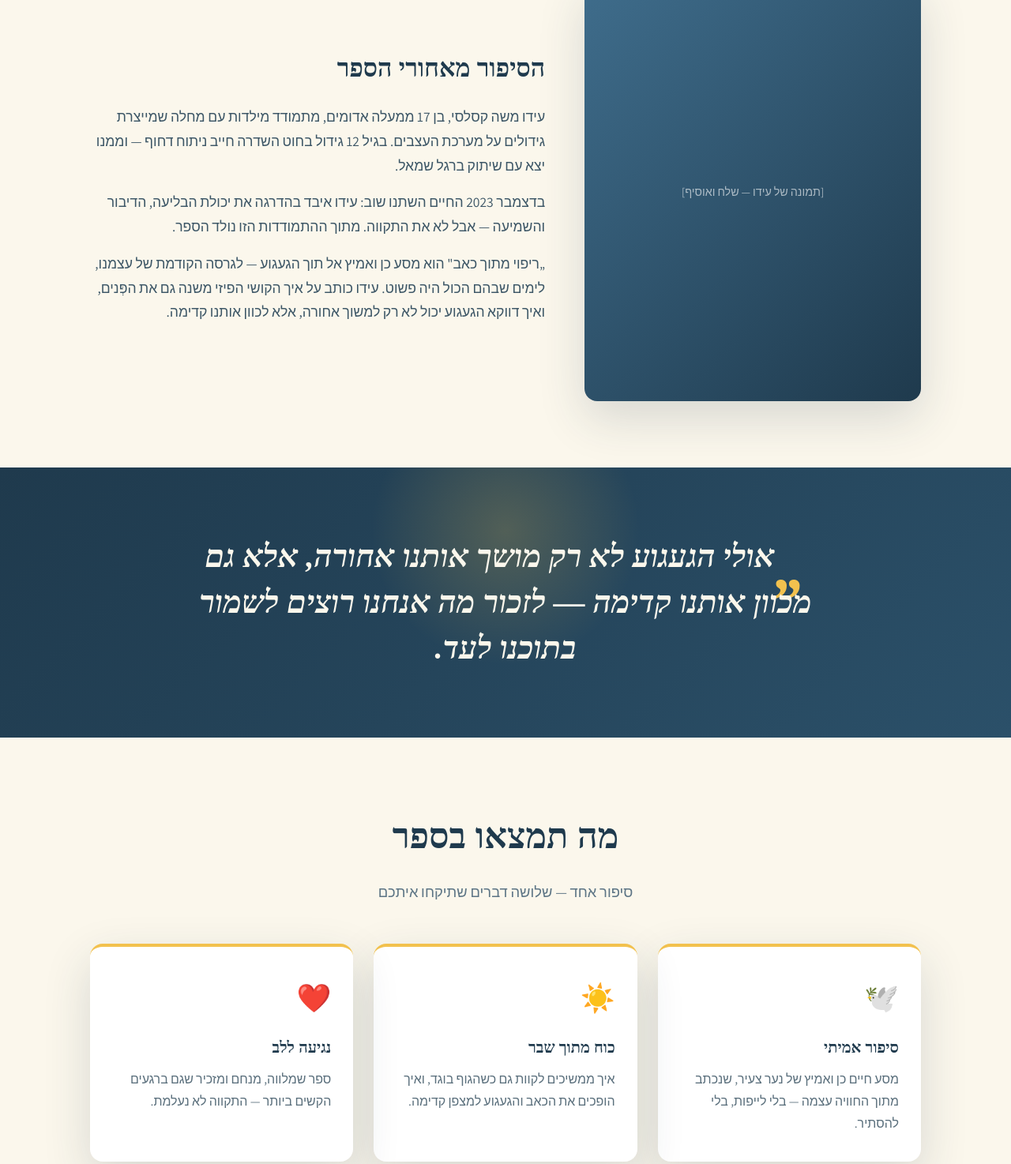
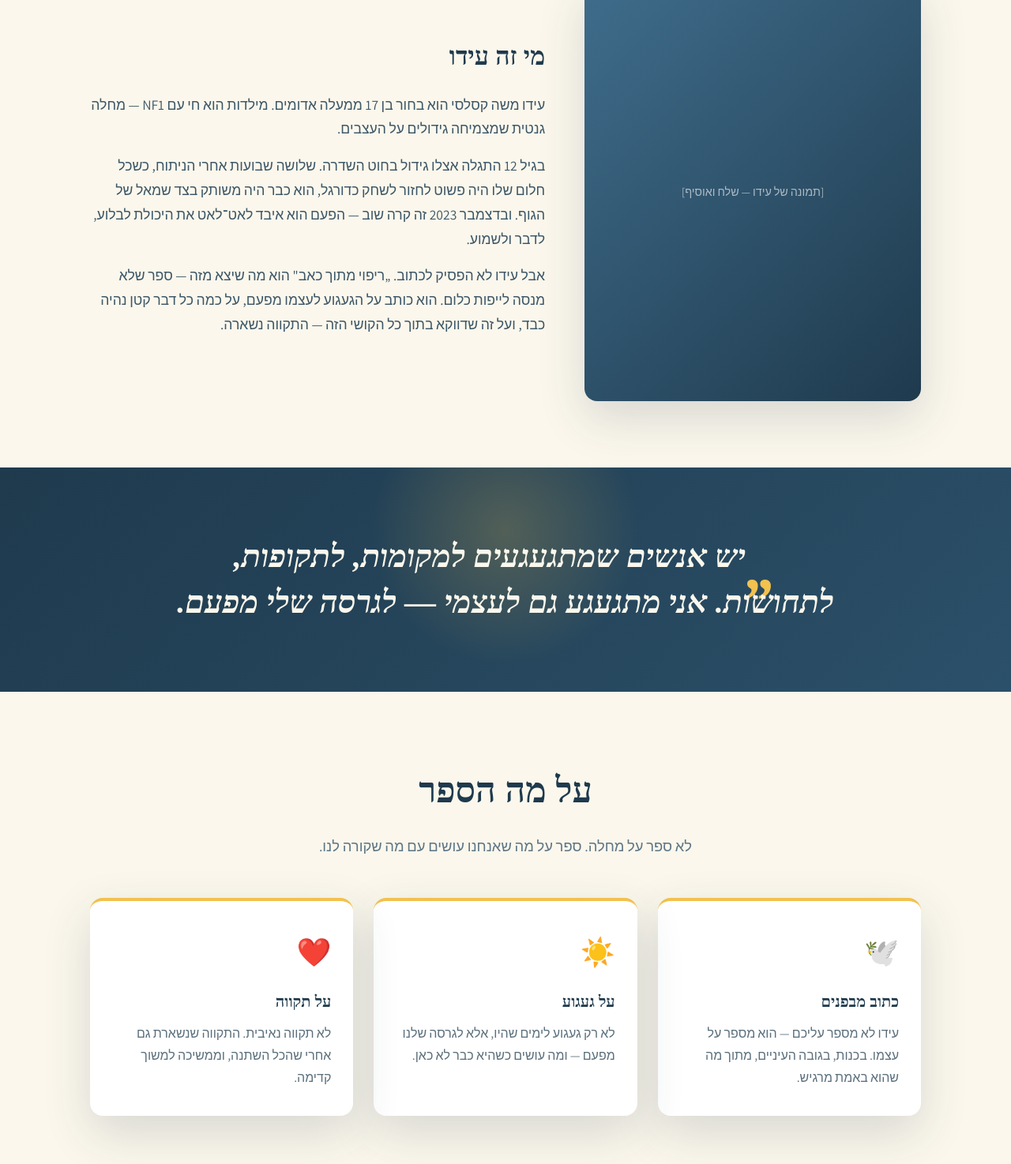
Before and after one commit to DaelShloush/ripuy-mitoch-book, a plain HTML site: page index.html in a window 1280 px wide. Shown: the part 860-2334 px from the top of the page at 79% size. Drawn offline with Linux system fonts and the light colour scheme; a web font is replaced by a local one.

Commit message:
שכתוב טקסטים לשפה אנושית + מידע אמיתי על עידו (NF1, כדורגל, גיל 12)

```diff
--- a/index.html
+++ b/index.html
@@ -130,7 +130,7 @@
     <div data-anim>
       <span class="eyebrow">ספר ביכורים · עידו משה קסלסי</span>
       <h1>ריפוי<span class="accent">מתוך כאב</span></h1>
-      <p class="lead">סיפורו האמיתי של נער בן 17 שאיבד את מה שנחשב מובן מאליו — ומצא בתוך הכאב את הכוח, הגעגוע והתקווה. ספר שנוגע בלב ומזכיר לנו מה באמת חשוב.</p>
+      <p class="lead">בגיל 12 עידו איבד את היכולת ללכת. בגיל 16 גם את היכולת לדבר, לשמוע ולבלוע. בגיל 17 הוא כתב ספר. זה הסיפור שלו — על מה שנשאר כשהכל משתנה, ועל התקווה שלא הלכה לשום מקום.</p>
       <div class="hero-cta">
         <a class="btn" href="https://wa.me/972509969916?text=%D7%94%D7%99%D7%99%2C%20%D7%90%D7%A9%D7%9E%D7%97%20%D7%9C%D7%94%D7%96%D7%9E%D7%99%D7%9F%20%D7%90%D7%AA%20%D7%94%D7%A1%D7%A4%D7%A8%20%D7%A8%D7%99%D7%A4%D7%95%D7%99%20%D7%9E%D7%AA%D7%95%D7%9A%20%D7%9B%D7%90%D7%91" target="_blank" rel="noopener">
           <svg viewBox="0 0 24 24"><path d="M.057 24l1.687-6.163a11.867 11.867 0 01-1.587-5.945C.16 5.335 5.495 0 12.05 0a11.82 11.82 0 018.413 3.488 11.82 11.82 0 013.48 8.414c-.003 6.557-5.338 11.892-11.893 11.892a11.9 11.9 0 01-5.688-1.448L.057 24zm6.597-3.807c1.676.995 3.276 1.591 5.392 1.592 5.448 0 9.886-4.434 9.889-9.885.002-5.462-4.415-9.89-9.881-9.892-5.452 0-9.887 4.434-9.889 9.884a9.86 9.86 0 001.51 5.26l-.999 3.648 3.489-.607zm11.387-5.464c-.074-.124-.272-.198-.57-.347-.297-.149-1.758-.868-2.031-.967-.272-.099-.47-.149-.669.149-.198.297-.768.967-.941 1.165-.173.198-.347.223-.644.074-.297-.149-1.255-.462-2.39-1.475-.883-.788-1.48-1.761-1.653-2.059-.173-.297-.018-.458.13-.606.134-.133.297-.347.446-.521.151-.172.2-.296.3-.495.099-.198.05-.372-.025-.521-.075-.148-.669-1.611-.916-2.206-.242-.579-.487-.501-.669-.51l-.57-.01c-.198 0-.52.074-.792.372s-1.04 1.016-1.04 2.479 1.065 2.876 1.213 3.074c.149.198 2.095 3.2 5.076 4.487.709.306 1.263.489 1.694.626.712.226 1.36.194 1.872.118.571-.085 1.758-.719 2.006-1.413.248-.695.248-1.29.173-1.414z"/></svg>
@@ -152,10 +152,10 @@
   <div class="wrap about-grid">
     <div class="about-photo" data-anim>[תמונה של עידו — שלח ואוסיף]</div>
     <div class="about-text" data-anim>
-      <h2>הסיפור מאחורי הספר</h2>
-      <p>עידו משה קסלסי, בן 17 ממעלה אדומים, מתמודד מילדות עם מחלה שמייצרת גידולים על מערכת העצבים. בגיל 12 גידול בחוט השדרה חייב ניתוח דחוף — וממנו יצא עם שיתוק ברגל שמאל.</p>
-      <p>בדצמבר 2023 החיים השתנו שוב: עידו איבד בהדרגה את יכולת הבליעה, הדיבור והשמיעה — אבל לא את התקווה. מתוך ההתמודדות הזו נולד הספר.</p>
-      <p>„ריפוי מתוך כאב" הוא מסע כן ואמיץ אל תוך הגעגוע — לגרסה הקודמת של עצמנו, לימים שבהם הכול היה פשוט. עידו כותב על איך הקושי הפיזי משנה גם את הפְּנים, ואיך דווקא הגעגוע יכול לא רק למשוך אחורה, אלא לכוון אותנו קדימה.</p>
+      <h2>מי זה עידו</h2>
+      <p>עידו משה קסלסי הוא בחור בן 17 ממעלה אדומים. מילדות הוא חי עם NF1 — מחלה גנטית שמצמיחה גידולים על העצבים.</p>
+      <p>בגיל 12 התגלה אצלו גידול בחוט השדרה. שלושה שבועות אחרי הניתוח, כשכל חלום שלו היה פשוט לחזור לשחק כדורגל, הוא כבר היה משותק בצד שמאל של הגוף. ובדצמבר 2023 זה קרה שוב — הפעם הוא איבד לאט־לאט את היכולת לבלוע, לדבר ולשמוע.</p>
+      <p>אבל עידו לא הפסיק לכתוב. „ריפוי מתוך כאב" הוא מה שיצא מזה — ספר שלא מנסה לייפות כלום. הוא כותב על הגעגוע לעצמו מפעם, על כמה כל דבר קטן נהיה כבד, ועל זה שדווקא בתוך כל הקושי הזה — התקווה נשארה.</p>
     </div>
   </div>
 </section>
@@ -163,19 +163,19 @@
 <!-- QUOTE -->
 <section class="quote-band">
   <div class="wrap">
-    <p class="q" data-anim>אולי הגעגוע לא רק מושך אותנו אחורה, אלא גם מכוון אותנו קדימה — לזכור מה אנחנו רוצים לשמור בתוכנו לעד.</p>
+    <p class="q" data-anim>יש אנשים שמתגעגעים למקומות, לתקופות, לתחושות. אני מתגעגע גם לעצמי — לגרסה שלי מפעם.</p>
   </div>
 </section>
 
 <!-- WHAT'S INSIDE -->
 <section>
   <div class="wrap">
-    <h2 class="section-title" data-anim>מה תמצאו בספר</h2>
-    <p class="section-sub" data-anim>סיפור אחד — שלושה דברים שתיקחו איתכם</p>
+    <h2 class="section-title" data-anim>על מה הספר</h2>
+    <p class="section-sub" data-anim>לא ספר על מחלה. ספר על מה שאנחנו עושים עם מה שקורה לנו.</p>
     <div class="cards">
-      <div class="card" data-anim><div class="ic">🕊️</div><h3>סיפור אמיתי</h3><p>מסע חיים כן ואמיץ של נער צעיר, שנכתב מתוך החוויה עצמה — בלי לייפות, בלי להסתיר.</p></div>
-      <div class="card" data-anim><div class="ic">☀️</div><h3>כוח מתוך שבר</h3><p>איך ממשיכים לקוות גם כשהגוף בוגד, ואיך הופכים את הכאב והגעגוע למצפן קדימה.</p></div>
-      <div class="card" data-anim><div class="ic">❤️</div><h3>נגיעה ללב</h3><p>ספר שמלווה, מנחם ומזכיר שגם ברגעים הקשים ביותר — התקווה לא נעלמת.</p></div>
+      <div class="card" data-anim><div class="ic">🕊️</div><h3>כתוב מבפנים</h3><p>עידו לא מספר עליכם — הוא מספר על עצמו. בכנות, בגובה העיניים, מתוך מה שהוא באמת מרגיש.</p></div>
+      <div class="card" data-anim><div class="ic">☀️</div><h3>על געגוע</h3><p>לא רק געגוע לימים שהיו, אלא לגרסה שלנו מפעם — ומה עושים כשהיא כבר לא כאן.</p></div>
+      <div class="card" data-anim><div class="ic">❤️</div><h3>על תקווה</h3><p>לא תקווה נאיבית. התקווה שנשארת גם אחרי שהכל השתנה, וממשיכה למשוך קדימה.</p></div>
     </div>
   </div>
 </section>
@@ -183,9 +183,9 @@
 <!-- FINAL CTA -->
 <section class="final-cta" id="order">
   <div class="wrap">
-    <div class="price-tag" data-anim>📖 להזמנה מיידית · משלוח עד הבית</div>
-    <h2 data-anim>מוכנים להתחיל את המסע?</h2>
-    <p data-anim>הזמינו את „ריפוי מתוך כאב" עכשיו — בלחיצה אחת בוואטסאפ.</p>
+    <div class="price-tag" data-anim>📖 משלוח עד הבית</div>
+    <h2 data-anim>קחו חלק בסיפור של עידו</h2>
+    <p data-anim>להזמנת „ריפוי מתוך כאב" — שלחו הודעה בוואטסאפ, ועידו יחזור אליכם.</p>
     <a class="btn" data-anim href="https://wa.me/972509969916?text=%D7%94%D7%99%D7%99%2C%20%D7%90%D7%A9%D7%9E%D7%97%20%D7%9C%D7%94%D7%96%D7%9E%D7%99%D7%9F%20%D7%90%D7%AA%20%D7%94%D7%A1%D7%A4%D7%A8%20%D7%A8%D7%99%D7%A4%D7%95%D7%99%20%D7%9E%D7%AA%D7%95%D7%9A%20%D7%9B%D7%90%D7%91" target="_blank" rel="noopener">
       <svg viewBox="0 0 24 24"><path d="M.057 24l1.687-6.163a11.867 11.867 0 01-1.587-5.945C.16 5.335 5.495 0 12.05 0a11.82 11.82 0 018.413 3.488 11.82 11.82 0 013.48 8.414c-.003 6.557-5.338 11.892-11.893 11.892a11.9 11.9 0 01-5.688-1.448L.057 24zm6.597-3.807c1.676.995 3.276 1.591 5.392 1.592 5.448 0 9.886-4.434 9.889-9.885.002-5.462-4.415-9.89-9.881-9.892-5.452 0-9.887 4.434-9.889 9.884a9.86 9.86 0 001.51 5.26l-.999 3.648 3.489-.607zm11.387-5.464c-.074-.124-.272-.198-.57-.347-.297-.149-1.758-.868-2.031-.967-.272-.099-.47-.149-.669.149-.198.297-.768.967-.941 1.165-.173.198-.347.223-.644.074-.297-.149-1.255-.462-2.39-1.475-.883-.788-1.48-1.761-1.653-2.059-.173-.297-.018-.458.13-.606.134-.133.297-.347.446-.521.151-.172.2-.296.3-.495.099-.198.05-.372-.025-.521-.075-.148-.669-1.611-.916-2.206-.242-.579-.487-.501-.669-.51l-.57-.01c-.198 0-.52.074-.792.372s-1.04 1.016-1.04 2.479 1.065 2.876 1.213 3.074c.149.198 2.095 3.2 5.076 4.487.709.306 1.263.489 1.694.626.712.226 1.36.194 1.872.118.571-.085 1.758-.719 2.006-1.413.248-.695.248-1.29.173-1.414z"/></svg>
       הזמינו עכשיו
```
